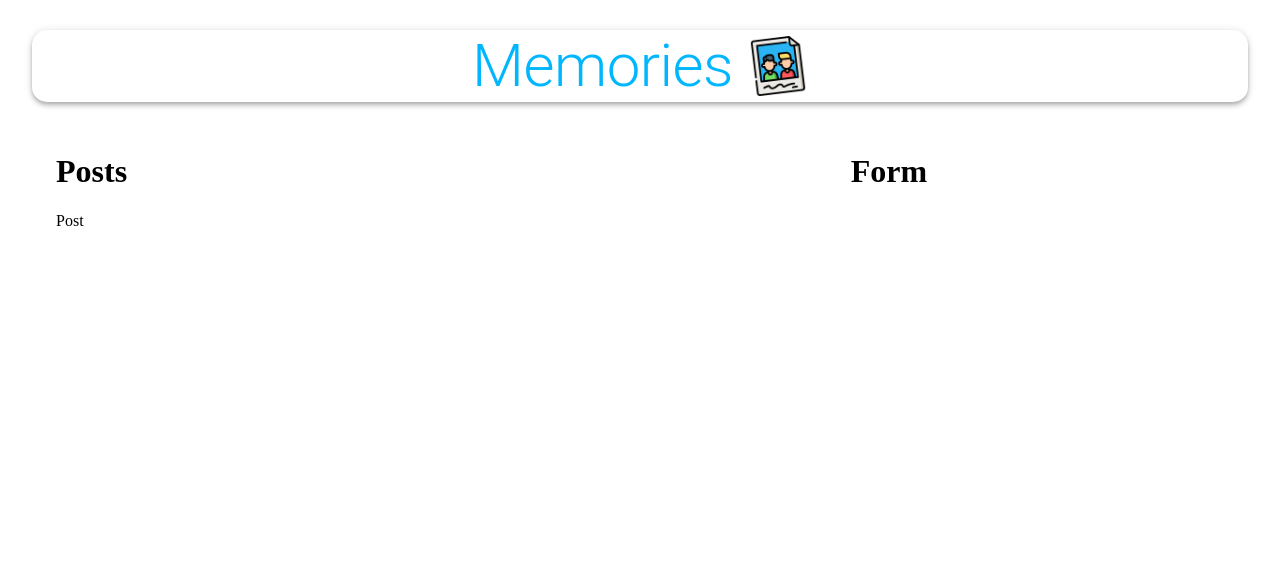
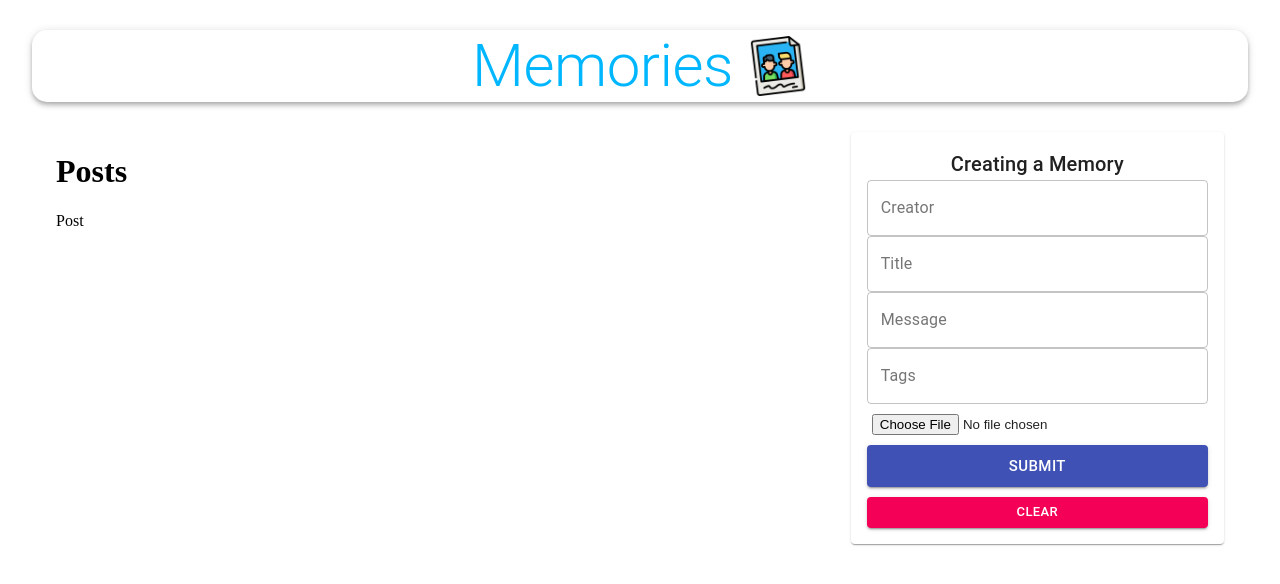
Before and after one commit to YousifAbozid/Memories, a React (Create React App) app in the folder client/: page / in a window 1280 px wide. Shown: the top 584 px of the page. Built offline with nearby package versions, Linux system fonts and the light colour scheme; no server answers.

Commit message:
Adding the form

```diff
--- a/client/src/components/Form/Form.js
+++ b/client/src/components/Form/Form.js
@@ -1,13 +1,34 @@
-import React from 'react'
+import React, { useState } from 'react'
+import { Paper, Typography, TextField, Button } from '@material-ui/core'
+import FileBase from 'react-file-base64'
 import useStyles from './styles'
 
 const Form = () => {
+    const [postData, setPostData] = useState({ creator: '', title: '', message: '', tags: '', selectedFile: '' })
     const classes = useStyles()
 
+    const handleSubmit = (event) => {
+        event.preventDefault()
+
+    }
+
+    const clear = () => {
+
+    }
+
     return (
-        <div>
-            <h1>Form</h1>
-        </div>
+        <Paper className={classes.paper}>
+            <form autoComplete="off" noValidate className={classes.form} onSubmit={handleSubmit}>
+                <Typography variant="h6">Creating a Memory</Typography>
+                <TextField name="creator" variant="outlined" label="Creator" fullWidth value={postData.creator} onChange={(event) => setPostData({ ...postData, creator: event.target.value })} />
+                <TextField name="title" variant="outlined" label="Title" fullWidth value={postData.title} onChange={(event) => setPostData({ ...postData, title: event.target.value })} />
+                <TextField name="message" variant="outlined" label="Message" fullWidth value={postData.message} onChange={(event) => setPostData({ ...postData, message: event.target.value })} />
+                <TextField name="tags" variant="outlined" label="Tags" fullWidth value={postData.tags} onChange={(event) => setPostData({ ...postData, tags: event.target.value })} />
+                <div className={classes.fileInput}><FileBase type="file" multiple={false} onDone={({base64}) => setPostData({ ...postData, selectedFile: base64 })}></FileBase></div>
+                <Button className={classes.buttonSubmit} variant="contained" color="primary" size="large" type="submit" fullWidth>Submit</Button>
+                <Button variant="contained" color="secondary" size="small" onClick={clear} fullWidth>Clear</Button>
+            </form>
+        </Paper>
     )
 }
 
```
